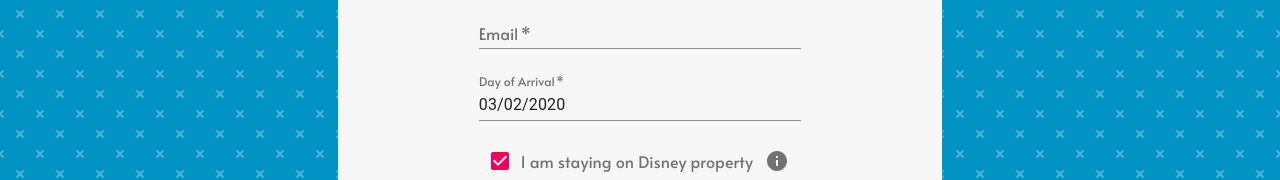
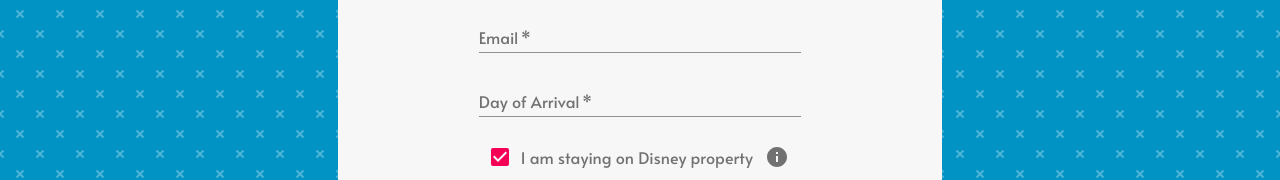
Before and after one commit to sdennett55/disney-reminders-frontend, a React (Create React App) app: page / in a window 1280 px wide. Shown: the part 286-466 px from the top of the page. Built offline with nearby package versions, Linux system fonts and the light colour scheme.

Commit message:
formatting time better

```diff
--- a/src/App.js
+++ b/src/App.js
@@ -56,7 +56,7 @@ function handleDateChange({ value, setSelectedDate, daysToFastPass, setDiningDat
 }
 
 function getTime(date) {
-  return date.toLocaleTimeString();
+  return date.toLocaleTimeString([], {hour: '2-digit', minute:'2-digit'}).replace(/^0+/, '');
 }
 
 function getFormattedDate(date) {
@@ -97,14 +97,21 @@ function App() {
     <Box className="App" display="flex" flexDirection="column" justifyContent="center" alignItems="center">
       <CssBaseline />
       <Box className="App-inner" display="flex" flexDirection="column" alignItems="center" p={4} m={4}>
+        {validationMessage === 'Success!' ? (
+          <>
+            <h1 className="App-title">Thank you! We've sent you a confirmation email.</h1>
+            <Button variant="contained" color="primary" type="submit" onClick={() => { setValidationMessage('') }}>Add another Email</Button>
+          </>
+        ) : (
+          <>
             <h1 className="App-title">Get email reminders for your next Walt Disney World vacation!</h1>
             <form onSubmit={e => handleSubmit({ e, email, diningDate, fastPassDate, setValidationMessage, daysToFastPass })}>
               <Box mt={1} mb={1}>
                 <TextField helperText={validationMessage && validationMessage.toLowerCase().includes('email') && validationMessage} error={Boolean(validationMessage) && validationMessage.toLowerCase().includes('email')} fullWidth label="Email" type="email" required onChange={e => setEmail(e.target.value)} />
               </Box>
-          <Box mt={3} mb={2}>
+              <Box mt={2} mb={2}>
                 <MuiPickersUtilsProvider utils={DateFnsUtils}>
-              <DatePicker helperText={validationMessage && validationMessage.toLowerCase().includes('date') && validationMessage} error={Boolean(validationMessage) && validationMessage.toLowerCase().includes('date')} label="Day of Arrival" value={selectedDate} fullWidth variant="filled" color="primary" format="MM/dd/yyyy" required onChange={value => handleDateChange({ value, setSelectedDate, daysToFastPass, setDiningDate, setFastPassDate })} />
+                  <DatePicker helperText={validationMessage && validationMessage.toLowerCase().includes('date') && validationMessage} error={Boolean(validationMessage) && validationMessage.toLowerCase().includes('date')} label="Day of Arrival" value={selectedDate || null} fullWidth variant="filled" color="primary" format="MM/dd/yyyy" required onChange={value => handleDateChange({ value, setSelectedDate, daysToFastPass, setDiningDate, setFastPassDate })} />
                 </MuiPickersUtilsProvider>
               </Box>
               <Box display="flex" alignItems="center" mt={2} mb={2}>
@@ -131,6 +138,8 @@ function App() {
             <div className="App-resultLine">
               FP+ Reservations ({daysToFastPass} Days out): {fastPassDate && getDateInfo({date: fastPassDate, type: 'fastPass'})}
             </div>
+          </>
+        )}
       </Box>
     </Box>
     </ThemeProvider>
```
Lines whose indentation alone changed are shown as unchanged.
